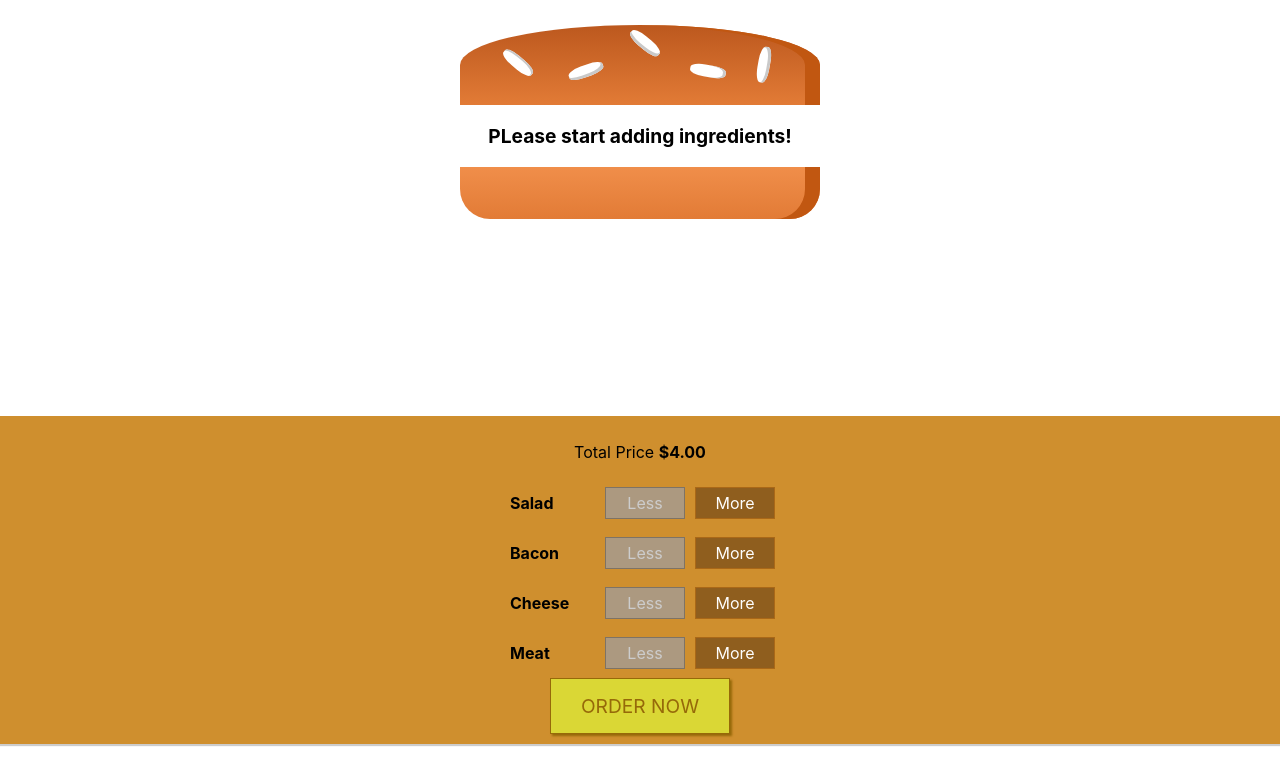
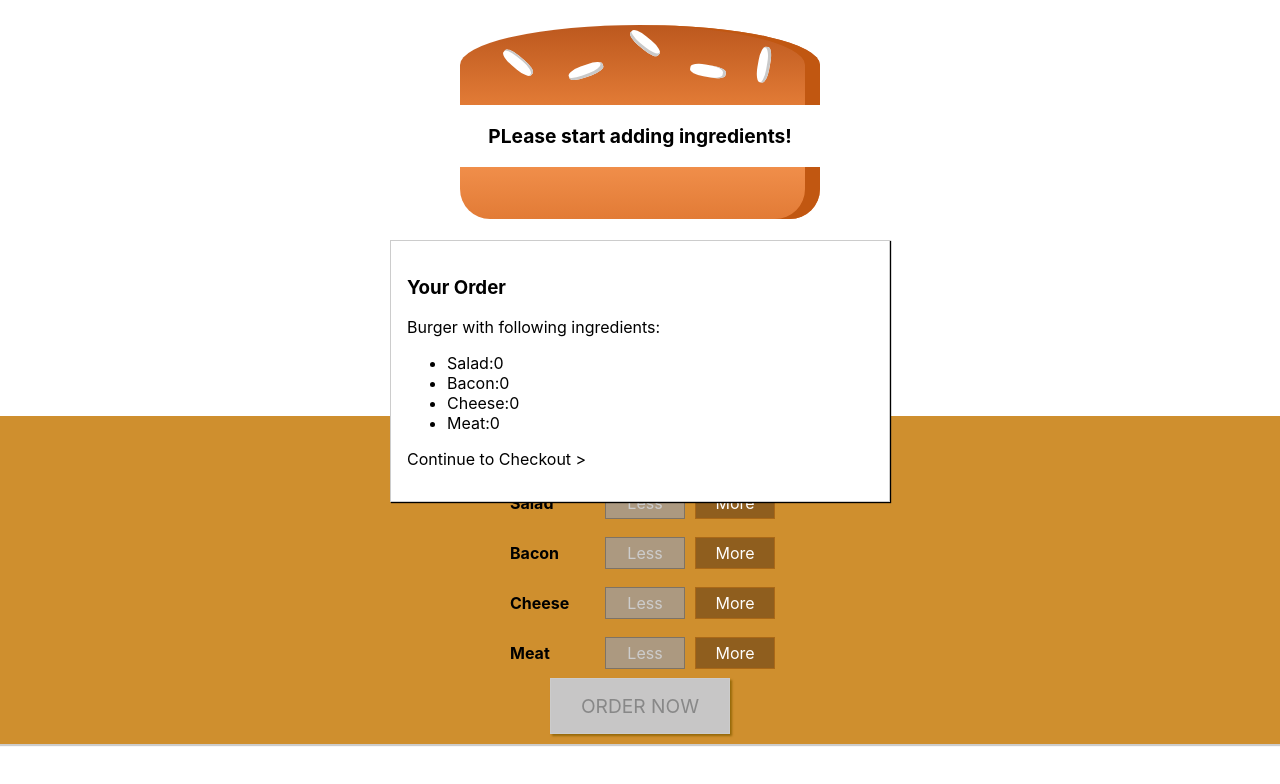
Before and after one commit to kirankumbhar/Burger-Builder, a React app: page / in a window 1280 px wide. Shown: the top 784 px of the page. Built offline with nearby package versions, Linux system fonts and the light colour scheme.

Commit message:
Added ordersummary and modal box

```diff
--- a/src/components/Burger/BuildControls/BuildControls.js
+++ b/src/components/Burger/BuildControls/BuildControls.js
@@ -21,7 +21,7 @@
             disabled = {props.disabled[control.type]}
             />
         ))}
-        <button className = {classes.OrderButton} disabled = {props.purchasable}>ORDER NOW</button>
+        <button className = {classes.OrderButton} disabled = {!props.purchasable}>ORDER NOW</button>
     </div>
 );
 
--- /dev/null
+++ b/src/components/Burger/OrderSummary/OrderSummary.js
@@ -0,0 +1,24 @@
+import React from 'react';
+import Auxiliary from '../../../hoc/Auxiliary';
+const orderSummary = (props) => {
+    const ingredientsSummary = Object.keys(props.ingredients)
+        .map(iKey => {
+            return (<li key = {iKey}>
+                    <span style = {{textTransform: 'capitalize'}}>{iKey}</span>:
+                    {props.ingredients[iKey]}
+                </li>);
+        });
+
+    return(
+        <Auxiliary>
+            <h3>Your Order</h3>
+            <p>Burger with following ingredients:</p>
+            <ul>
+                {ingredientsSummary}
+            </ul>
+            <p>Continue to Checkout > </p>
+        </Auxiliary>
+    );
+};
+
+export default orderSummary;
--- /dev/null
+++ b/src/components/UI/Modal/Modal.js
@@ -0,0 +1,10 @@
+import React from 'react';
+import classes from './Modal.module.css';
+
+const modal = (props) => (
+    <div className= {classes.Modal}>
+        {props.children}
+    </div>
+);
+
+export default modal;
--- /dev/null
+++ b/src/components/UI/Modal/Modal.module.css
@@ -0,0 +1,20 @@
+.Modal {
+    position: fixed;
+    z-index: 500;
+    background-color: white;
+    width: 70%;
+    border: 1px solid #ccc;
+    box-shadow: 1px 1px 1px black;
+    padding: 16px;
+    left: 15%;
+    top: 30%;
+    box-sizing: border-box;
+    transition: all 0.3s ease-out;
+}
+
+@media (min-width: 600px) {
+    .Modal {
+        width: 500px;
+        left: calc(50% - 250px);
+    }
+}
--- a/src/containers/BurgerBuilder/BurgerBuilder.js
+++ b/src/containers/BurgerBuilder/BurgerBuilder.js
@@ -1,7 +1,10 @@
 import React, {Component } from 'react';
+
 import Auxiliary from '../../hoc/Auxiliary';
 import Burger from '../../components/Burger/Burger';
 import BuildControls from '../../components/Burger/BuildControls/BuildControls';
+import Modal from '../../components/UI/Modal/Modal';
+import OrderSummary from '../../components/Burger/OrderSummary/OrderSummary';
 
 const INGRIEDIENT_PRICES = {
     salad: 0.5,
@@ -23,10 +26,7 @@
         purchasable: false,
     }
 
-    updatePurchaseState = () => {
-        const ingredients = {
-            ...this.state.ingredients
-        };
+    updatePurchaseState = (ingredients) => {
         const sum = Object.keys(ingredients)
         .map(iKey => {
             return ingredients[iKey];
@@ -48,6 +48,7 @@
         const priceAddition = INGRIEDIENT_PRICES[type];
         const newPrice = this.state.totalPrice + priceAddition;
         this.setState({totalPrice: newPrice, ingredients: updatedIngredients});
+        this.updatePurchaseState(updatedIngredients);
     }
 
     removeIngredientHandler = (type) => {
@@ -57,12 +58,13 @@
         }
         const updatedCount = oldCount - 1;
         const updatedIngredients = {
-          ...this.state.ingredients
+            ...this.state.ingredients
         };
         updatedIngredients[type] = updatedCount;
         const priceDeduction = INGRIEDIENT_PRICES[type];
         const newPrice = this.state.totalPrice - priceDeduction;
         this.setState({totalPrice: newPrice, ingredients: updatedIngredients});
+        this.updatePurchaseState(updatedIngredients);
     }
     render() {
         const disabledInfo = {
@@ -75,6 +77,9 @@
 
         return(
             <Auxiliary>
+                <Modal>
+                    <OrderSummary ingredients = {this.state.ingredients} />
+                </Modal>
                 <Burger ingredients={this.state.ingredients}/>
                 <BuildControls
                     ingredientAdded={this.addingredientHandler}
```
Also changed, not shown: src/components/UI/Backdrop/Backdrop.js (added).
